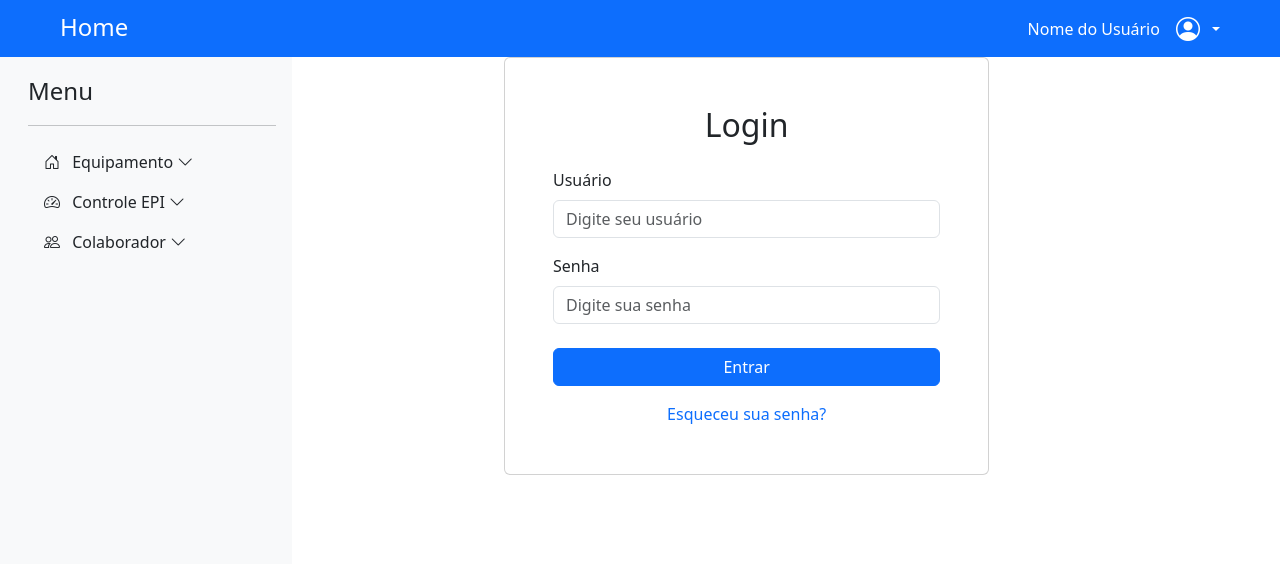
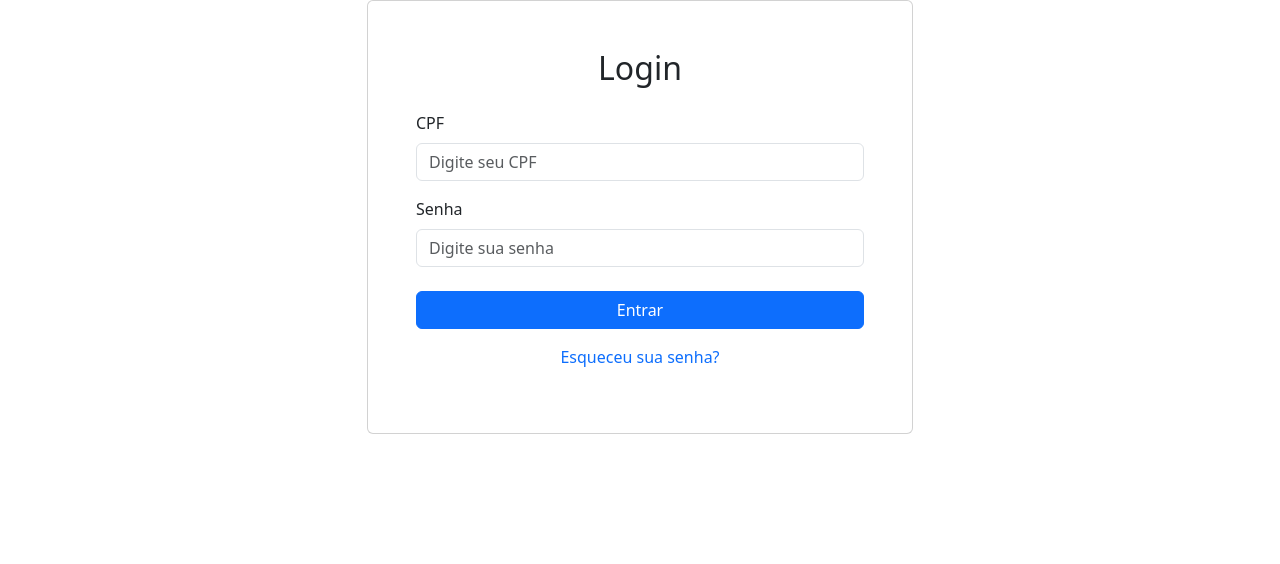
Before and after one commit to Lakh006/controle_emprestimo, a Django app: page /login/ in a window 1280 px wide. Shown: the top 564 px of the page. After the commit the page ends 434 px from the top, so only its background shows below. Run offline with Django 5.2, Linux system fonts and the light colour scheme.

Commit message:
Commit 22/04/2025

```diff
--- a/app_emprestimo/templates/app_emprestimo/pages/cadastrar_gerente.html
+++ b/app_emprestimo/templates/app_emprestimo/pages/cadastrar_gerente.html
@@ -5,12 +5,12 @@
 {% block content %}
 <div class="container login">
     <div class="row justify-content-center">
-        <div class="col-md-8 col-lg-6">
+        <div class="col-md-8 col-lg-6 mt-5">
             <div class="card">
                 <div class="card-body p-5">
                     <h2 class="text-center mb-4">Cadastro de gerente</h2>
 
-                    <form acrion="" method="post">
+                    <form action="" method="post">
                         {% csrf_token %}
                         <div class="mb-3">
                             <label for="username" class="form-label">Gerente</label>
--- a/app_emprestimo/templates/app_emprestimo/pages/login.html
+++ b/app_emprestimo/templates/app_emprestimo/pages/login.html
@@ -1,6 +1,13 @@
-{% extends "global/base.html" %}
 
-{% block title %}Login - Sistema{% endblock title %}
+
+<head>
+    <meta charset="UTF-8">
+    <meta name="viewport" content="width=device-width, initial-scale=1.0">
+    <link href="https://cdn.jsdelivr.net/npm/bootstrap@5.3.0/dist/css/bootstrap.min.css" rel="stylesheet">
+    <link rel="stylesheet" href="https://cdn.jsdelivr.net/npm/bootstrap-icons@1.10.0/font/bootstrap-icons.css">
+    <script src="https://cdn.jsdelivr.net/npm/bootstrap@5.3.0/dist/js/bootstrap.bundle.min.js"></script>
+    <title>Controle Empréstimo | Login - Sistema</title>
+</head>
 
 {% block content %}
 <div class="container login">
@@ -9,16 +16,22 @@
             <div class="card">
                 <div class="card-body p-5">
                     <h2 class="text-center mb-4">Login</h2>
+                    {% if erro %}
+                        <div class="alert alert-danger mb-3">
+                            {{ mensagem }}
+                        </div>
+                    {% endif %}
 
-                    <form>
+                    <form method="post">
+                        {% csrf_token %}
                         <div class="mb-3">
-                            <label for="username" class="form-label">Usuário</label>
-                            <input type="text" class="form-control" id="username" placeholder="Digite seu usuário">
+                            <label for="cpf" class="form-label">CPF</label>
+                            <input type="text" class="form-control" id="cpf" placeholder="Digite seu CPF">
                         </div>
 
                         <div class="mb-4">
-                            <label for="password" class="form-label">Senha</label>
-                            <input type="password" class="form-control" id="password" placeholder="Digite sua senha">
+                            <label for="senha" class="form-label">Senha</label>
+                            <input type="password" class="form-control" id="senha" placeholder="Digite sua senha">
                         </div>
 
                         <button type="submit" class="btn btn-primary btn-login w-100">Entrar</button>
--- a/app_emprestimo/views.py
+++ b/app_emprestimo/views.py
@@ -161,9 +161,31 @@ def atualizar_colaborador(request, idCOLABORADOR):
 def login_request(request):
     if request.method == 'POST':
         cpf = request.POST.get('cpf')
-        password = request.POST.get('password')
+        senha = request.POST.get('senha')
 
-        gerente = authenticate(request, cpf=cpf, password=password)
+        if not cpf or not senha:
+            mensage = 'Por favor, preencha todos os campos.'
+            erro = True
+            return render(request, 'app_emprestimo/pages/login.html', context={'erro':erro, 'mensagem':mensage})
+
+        try:
+            gerente =GerenteModel.objects.get(cpf=cpf)
+
+            if gerente.senha == senha:
+                return redirect('home')
+            else:
+                mensage = 'Senha incorreta.'
+                erro = True
+                return render(request, 'app_emprestimo/pages/login.html', context={'erro':erro, 'mensagem':mensage})
+
+
+        except GerenteModel.DoesNotExist:
+            mensage = 'Gerente não encontrado.'
+            erro = True
+            return render(request, 'app_emprestimo/pages/login.html', context={'erro':erro, 'mensagem':mensage})
+
+
+        gerente = authenticate(request, cpf=cpf, senha=senha)
 
         if gerente is not None:
             login(request, gerente)
```
Also changed, not shown: app_emprestimo/templates/app_emprestimo/pages/cadastrar_colaborador.html (+6 -6 lines), app_emprestimo/templates/app_emprestimo/pages/cadastrar_equipamento.html (+6 -6 lines).
